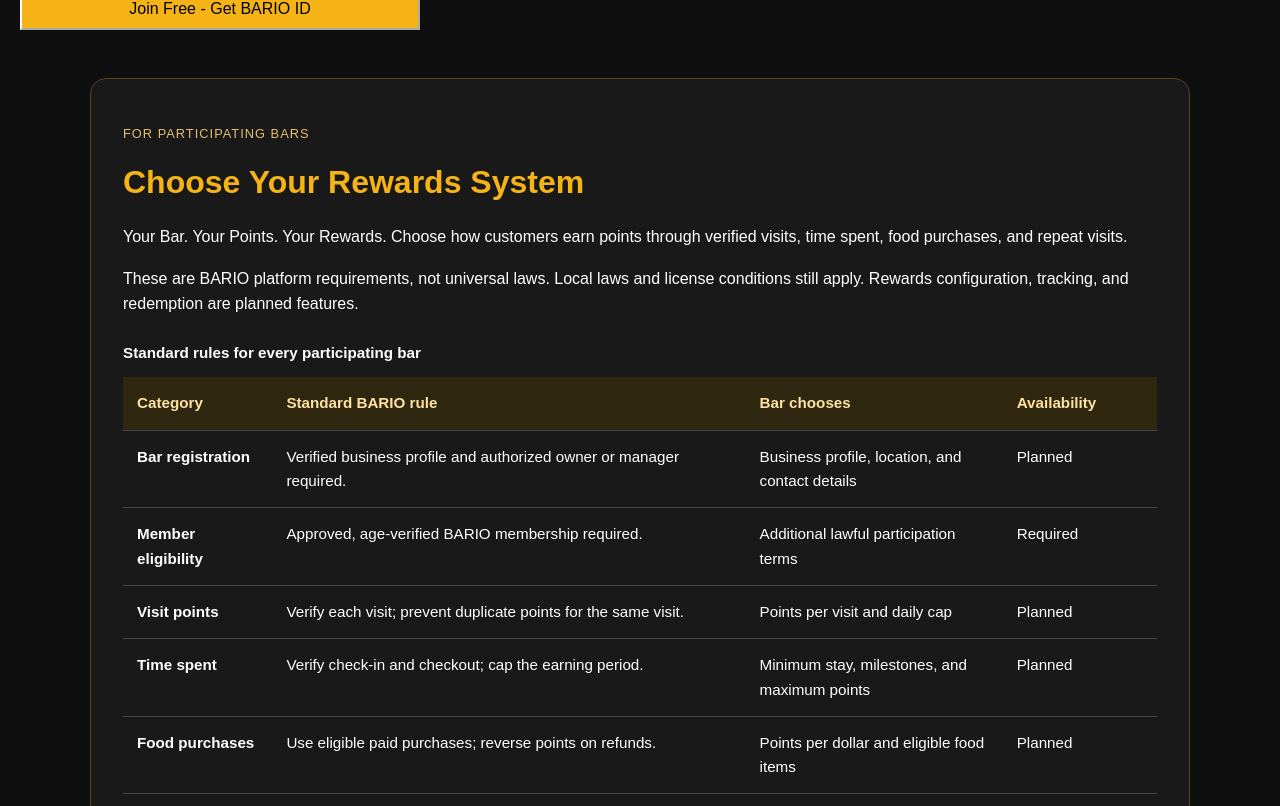
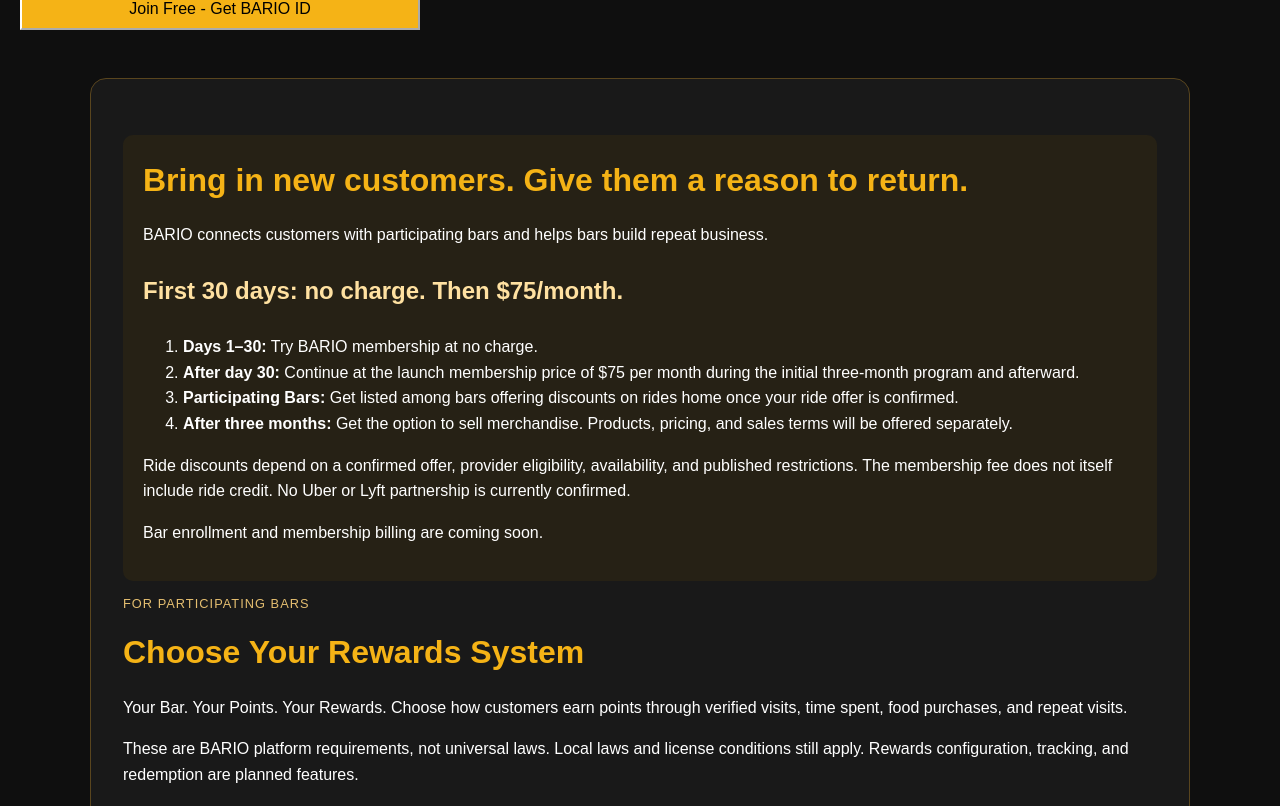
Before and after one commit to DSangHub/bariocard, a React (Vite) app in the folder frontend/: page / in a window 1280 px wide. Shown: the part 874-1680 px from the top of the page. Built offline with nearby package versions, Linux system fonts and the light colour scheme.

Commit message:
Add bar membership launch pricing and three-month merchandise timeline

```diff
--- a/frontend/src/RewardsRules.jsx
+++ b/frontend/src/RewardsRules.jsx
@@ -1,4 +1,7 @@
 const rules = [
+  ['Bar membership', 'First 30 days at no charge, then $75 per month at launch pricing.', 'Participate in the initial three-month program', 'Launch offer'],
+  ['Participating Bars listing', 'Publish ride-home discounts only after a genuine offer and its terms are confirmed.', 'Bar profile and approved ride-home offer', 'Offer verification required'],
+  ['Merchandise sales', 'Offer participating bars the option to sell merchandise after the initial three-month program.', 'Whether to participate; product and sales terms agreed separately', 'After three months'],
   ['Bar registration', 'Verified business profile and authorized owner or manager required.', 'Business profile, location, and contact details', 'Planned'],
   ['Member eligibility', 'Approved, age-verified BARIO membership required.', 'Additional lawful participation terms', 'Required'],
   ['Visit points', 'Verify each visit; prevent duplicate points for the same visit.', 'Points per visit and daily cap', 'Planned'],
@@ -17,6 +20,19 @@
 
 export default function RewardsRules() {
   return <section className="rewards" aria-labelledby="rewards-heading">
+    <div className="rewards-license" aria-labelledby="bar-membership-heading">
+      <h2 id="bar-membership-heading">Bring in new customers. Give them a reason to return.</h2>
+      <p>BARIO connects customers with participating bars and helps bars build repeat business.</p>
+      <p style={{fontSize:'1.5rem',fontWeight:700,color:'#ffe1a1'}}>First 30 days: no charge. Then $75/month.</p>
+      <ol>
+        <li><strong>Days 1–30:</strong> Try BARIO membership at no charge.</li>
+        <li><strong>After day 30:</strong> Continue at the launch membership price of $75 per month during the initial three-month program and afterward.</li>
+        <li><strong>Participating Bars:</strong> Get listed among bars offering discounts on rides home once your ride offer is confirmed.</li>
+        <li><strong>After three months:</strong> Get the option to sell merchandise. Products, pricing, and sales terms will be offered separately.</li>
+      </ol>
+      <p>Ride discounts depend on a confirmed offer, provider eligibility, availability, and published restrictions. The membership fee does not itself include ride credit. No Uber or Lyft partnership is currently confirmed.</p>
+      <p>Bar enrollment and membership billing are coming soon.</p>
+    </div>
     <p className="rewards-eyebrow">FOR PARTICIPATING BARS</p>
     <h2 id="rewards-heading">Choose Your Rewards System</h2>
     <p>Your Bar. Your Points. Your Rewards. Choose how customers earn points through verified visits, time spent, food purchases, and repeat visits.</p>
```
